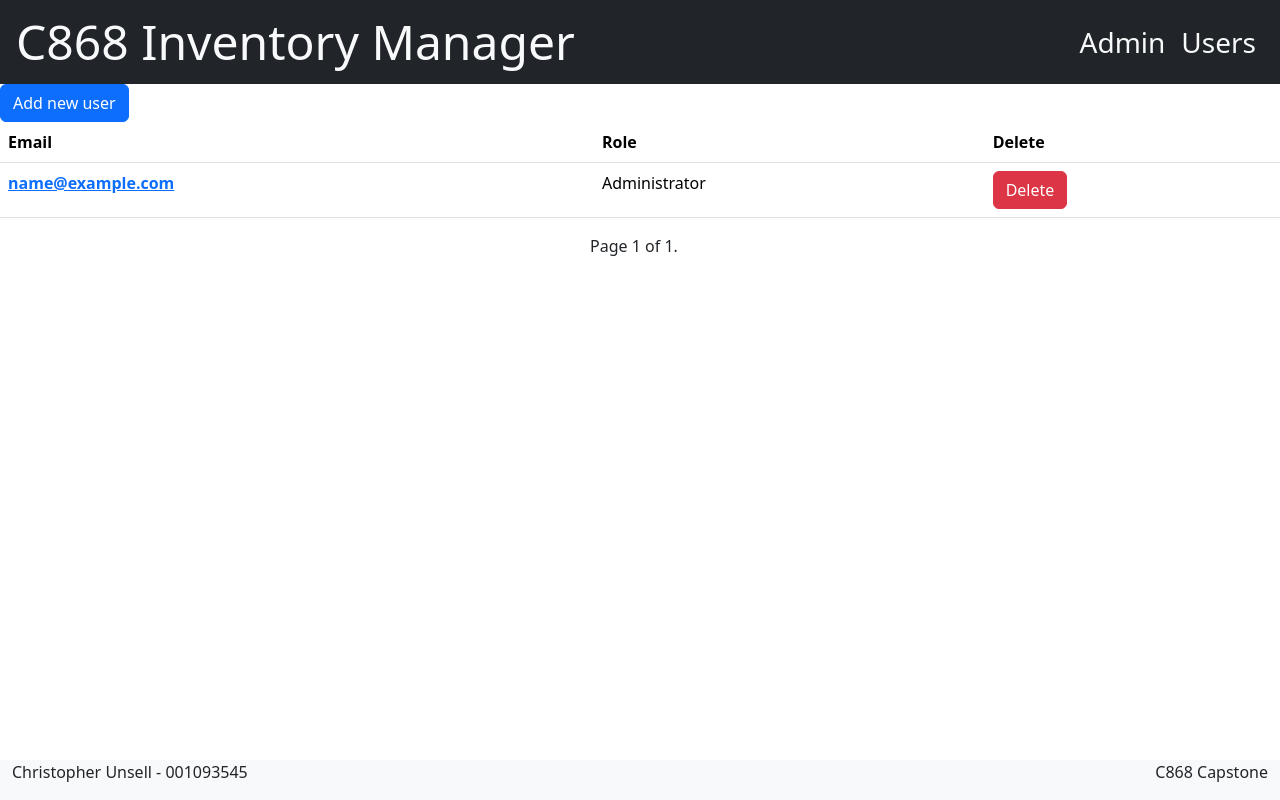
After one commit to unselchr/c868, a Django app: page /users/ in a window 1280 px wide. The commit adds this page. Run offline with Django 5.2, Linux system fonts and the light colour scheme; a user stored in the database is signed in; tables that the repository leaves empty hold one stand-in row (values such as "Sample post").

Commit message:
user management roles and beginning of dashboard

```diff
--- a/c868/models.py
+++ b/c868/models.py
@@ -67,16 +67,16 @@ class Part(models.Model):
     inventory = models.IntegerField()
     price = models.DecimalField(decimal_places=2, max_digits=10)
     max_inventory = models.IntegerField(validators=[MinValueValidator(1, 'Must be greater than 0.')])
-    min_invetory = models.IntegerField(validators=[MinValueValidator(0, 'Must be greater than or equal to 0.')])
+    min_inventory = models.IntegerField(validators=[MinValueValidator(0, 'Must be greater than or equal to 0.')])
 
     def validateMaxMin(self):
-        if self.max_inventory <= self.min_invetory:
+        if self.max_inventory <= self.min_inventory:
             raise ValidationError('Max value is less than or equal to min value.')
 
     def validateInventory(self):
         if self.inventory > self.max_inventory:
             raise ValidationError('Inventory must be less than max.')
-        if self.inventory < self.min_invetory:
+        if self.inventory < self.min_inventory:
             raise ValidationError('Inventory must be greater than min.')
 
     def save(self, *args, **kwargs):
--- a/c868/urls.py
+++ b/c868/urls.py
@@ -25,6 +25,11 @@ from django.contrib.auth import views as auth_views
 urlpatterns = [
     path('admin/', admin.site.urls),
     path('', views.HomeView.as_view(), name='dashboard'),
+	path('part/<int:pk>/edit/', views.PartDetailView.as_view(), name='partdetail'),
+	path('part/create/', views.PartCreateView.as_view(), name='partcreate'),
+	path('users/', views.UserListView.as_view(), name='userlist'),
+	path('users/<int:pk>/edit/', views.UserDetailView.as_view(), name='userdetail'),
+	path('users/<int:pk>/delete/', views.UserDeleteView.as_view(), name='userdelete'),
 	path('login/', auth_views.LoginView.as_view(template_name='login.html'), name='login'),
     path('logout/', auth_views.LogoutView.as_view(next_page='/login'), name='logout'),
     path('signup/', views.signup, name='signup'),
--- a/c868/views.py
+++ b/c868/views.py
@@ -33,7 +33,7 @@ def error_403(request, exception):
 
 def signup(request):
     if request.method == 'POST':
-        form = forms.UserCreationForm(request.POST)
+        form = forms.CustomUserCreationForm(request.POST)
         if form.is_valid():
             user = form.save()
             raw_password = form.cleaned_data.get('password1')
@@ -43,9 +43,9 @@ def signup(request):
                 print('user created')
             else:
                 print("user is not authenticated")
-            return redirect('dashboard')
+            return redirect('userlist')
     else:
-        form = forms.UserCreationForm()
+        form = forms.CustomUserCreationForm()
     return render(request, 'signup.html', {'form': form})
 
 class PasswordChange(SuccessMessageMixin, PasswordResetView):
@@ -59,18 +59,61 @@ class PasswordChange(SuccessMessageMixin, PasswordResetView):
                       "please make sure you've entered the address you registered with, and check your spam folder."
     success_url = reverse_lazy('dashboard')
 
-class HomeView(LoginRequiredMixin, generic.base.TemplateView):
+class HomeView(LoginRequiredMixin, generic.ListView):
     template_name = 'dashboard.html'
+    model = models.Part
+    ordering = ['-pk']
+    paginate_by = 20
 
     def get_context_data(self, **kwargs):
         context = super().get_context_data(**kwargs)
-        parts = models.Part.objects.filter()
-        context['parts'] = parts
+        # parts = models.Part.objects.filter()
+        # context['parts'] = parts
         return context
 
 @check_roles
+class PartDetailView(LoginRequiredMixin, generic.UpdateView):
+    template_name = 'part_detail.html'
+    allowed_roles = [models.Role.ADMIN, models.Role.USER]
+    model = models.Part
+    fields = [
+        'name',
+        'sku',
+        'source',
+        'source_id',
+        'inventory',
+        'price',
+        'max_inventory',
+        'min_inventory',
+    ]
+    success_url = reverse_lazy('dashboard')
+
+@check_roles
+class PartCreateView(LoginRequiredMixin, generic.FormView):
+    template_name = 'part_create.html'
+    allowed_roles = [models.Role.ADMIN, models.Role.USER]
+    success_url = reverse_lazy('dashboard')
+
+@check_roles
 class UserListView(LoginRequiredMixin, generic.ListView):
-    template_name = 'user_management.html'
+    template_name = 'userlist.html'
     allowed_roles = [models.Role.ADMIN]
     model = models.CustomUser
+    ordering = ['-pk']
     paginate_by = 20
+
+@check_roles
+class UserDetailView(LoginRequiredMixin, generic.edit.UpdateView):
+    template_name = 'basic_form.html'
+    allowed_roles = [models.Role.ADMIN]
+    model = models.CustomUser
+    fields = ['role']
+    success_url = reverse_lazy('userlist')
+
+@check_roles
+class UserDeleteView(LoginRequiredMixin, generic.edit.DeleteView):
+    allowed_roles = [models.Role.ADMIN]
+    model = models.CustomUser
+    success_url = reverse_lazy('userlist')
+    def get(self, request, *args, **kwargs):
+        return self.delete(request, *args, **kwargs)
--- a/templates/nav.html
+++ b/templates/nav.html
@@ -15,5 +15,8 @@
                 <a class="nav-link text-light" href="/admin">Admin</a>
             {% endif %}
         </div>
+        <div class="navbar-nav fs-3">
+            <a class="nav-link text-light" href="{% url 'userlist' %}">Users</a>
+        </div>
     </div>
 </nav>
--- /dev/null
+++ b/templates/userlist.html
@@ -0,0 +1,45 @@
+{% extends 'layout.html' %}
+{% block content %}
+<div class="row">
+    <div class="col-12">
+        <a href="{% url 'signup' %}" class="btn btn-primary">Add new user</a>
+    </div>
+    <div class="col-12">
+        <table class="table">
+            <thead>
+                <tr>
+                    <th scope="col">Email</th>
+                    <th scope="col">Role</th>
+                    <th scope="col">Delete</th>
+                </tr>
+            </thead>
+            <tbody>
+                {% for u in object_list %}
+                    <tr>
+                        <th scope="row"><a href="{% url 'userdetail' u.pk %}">{{u.email}}</a></th>
+                        <td>{{u.role}}</td>
+                        <td><a class="btn btn-danger" href="{% url 'userdelete' u.pk %}">Delete</a></td>
+                    </tr>
+                {% endfor %}
+            </tbody>
+        </table>
+    </div>
+    <div class="pagination col-12 d-flex justify-content-center">
+        <span class="step-links">
+            {% if page_obj.has_previous %}
+                <a href="?page=1">&laquo; first</a>
+                <a href="?page={{ page_obj.previous_page_number }}">previous</a>
+            {% endif %}
+
+            <span class="current">
+                Page {{ page_obj.number }} of {{ page_obj.paginator.num_pages }}.
+            </span>
+
+            {% if page_obj.has_next %}
+                <a href="?page={{ page_obj.next_page_number }}">next</a>
+                <a href="?page={{ page_obj.paginator.num_pages }}">last &raquo;</a>
+            {% endif %}
+        </span>
+    </div>
+</div>
+{% endblock content %}
```
Also changed, not shown: templates/basic_form.html (added, +12 -0 lines), templates/dashboard.html (+38 -3 lines), templates/part_create.html (added, +12 -0 lines), templates/part_detail.html (added, +12 -0 lines), c868/migrations/0002_rename_min_invetory_part_min_inventory.py (added).
